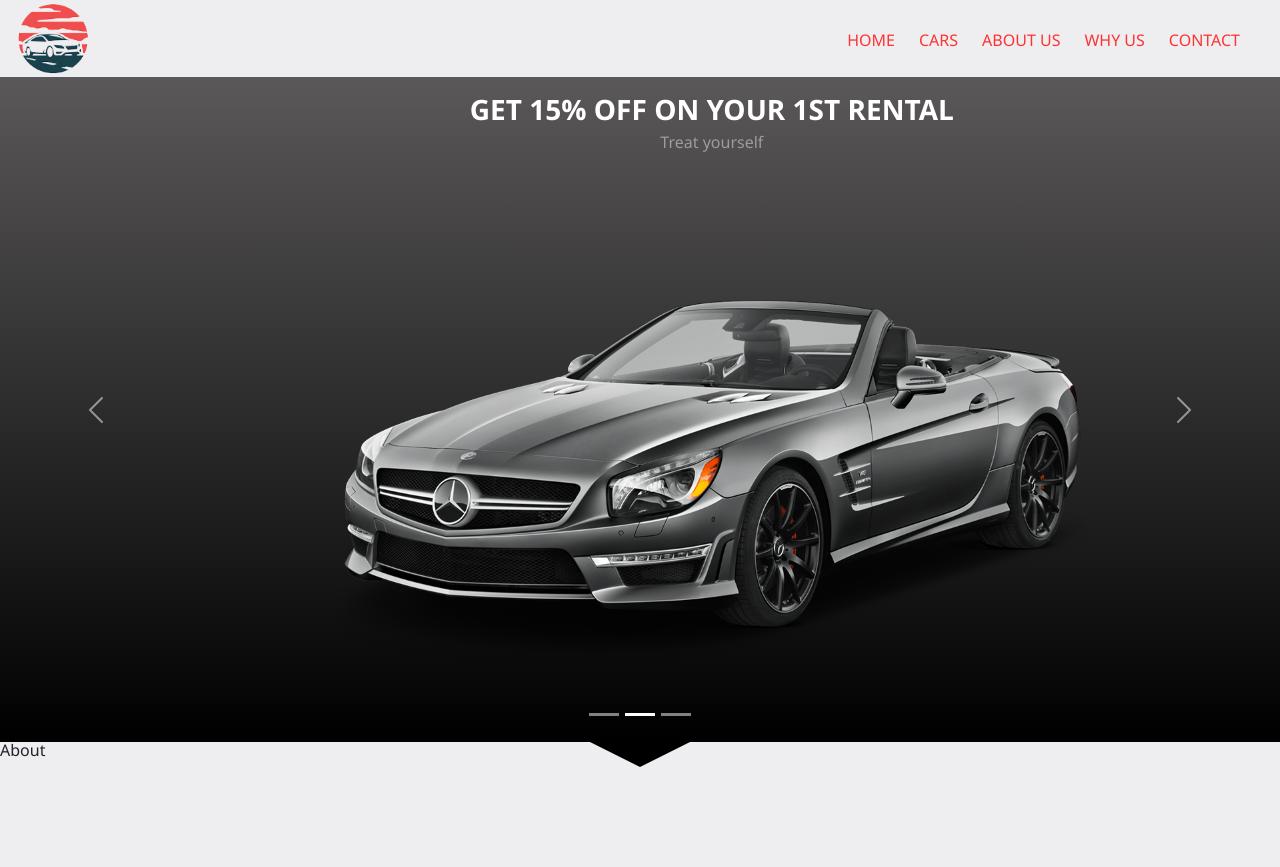
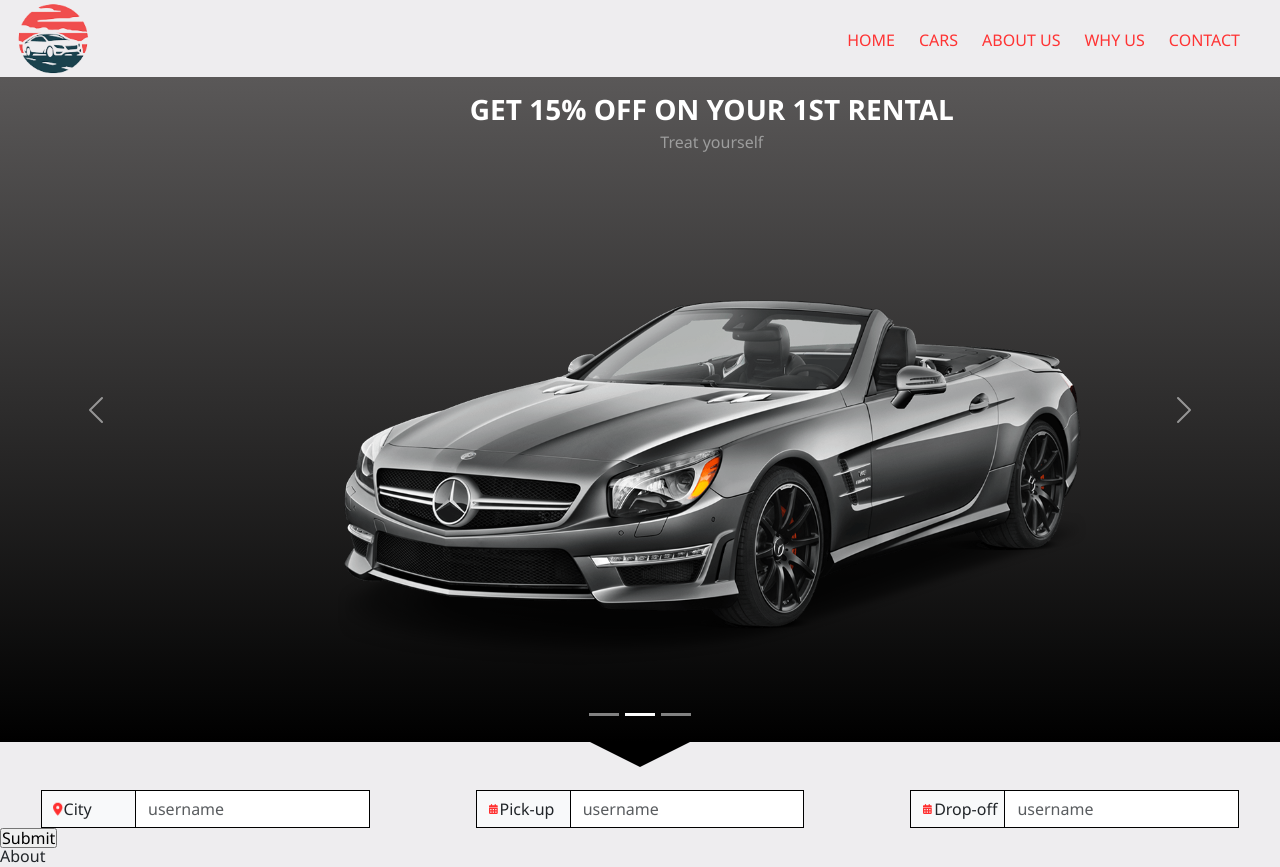
Before and after one commit to khawaja-Faizan/car-connect, a React (Create React App) app: page / in a window 1280 px wide. Before the commit the page ends 800 px from the top, so only its background shows below. Built offline with nearby package versions, Linux system fonts and the light colour scheme.

Commit message:
Working on reservation forms

```diff
--- a/public/index.html
+++ b/public/index.html
@@ -14,6 +14,16 @@
       href="https://cdn.jsdelivr.net/npm/bootstrap@5.3.0/dist/css/bootstrap.min.css"
       integrity="sha384-9ndCyUaIbzAi2FUVXJi0CjmCapSmO7SnpJef0486qhLnuZ2cdeRhO02iuK6FUUVM"
       crossorigin="anonymous"
+    />
+    <!-- react-strap CDN -->
+    <link
+      rel="stylesheet"
+      href="https://cdn.jsdelivr.net/npm/bootstrap@5.1.0/dist/css/bootstrap.min.css"
+    />
+    <!-- font-awesome-v4 -->
+    <link
+      rel="stylesheet"
+      href="path/to/font-awesome/css/font-awesome.min.css"
     />
     <link rel="apple-touch-icon" href="%PUBLIC_URL%/logo192.png" />
     <!--
--- a/src/App.js
+++ b/src/App.js
@@ -1,12 +1,15 @@
 import Home from "./views/home/home";
 import Navbar from "./shared/components/navbar";
 import About from "./views/about/about";
+import Reservation from "./views/reservation/reservation";
+import "bootstrap/dist/css/bootstrap.min.css";
 
 function App() {
   return (
     <div className="App">
       <Navbar />
       <Home />
+      <Reservation />
       <About />
     </div>
   );
--- a/src/assets/sass/_config.scss
+++ b/src/assets/sass/_config.scss
@@ -26,6 +26,31 @@ header {
   height: 3.8rem;
 }
 
+// .form-control {
+//   margin: 0 auto !important;
+//   width: 70% !important;
+//   margin-top: 1em !important;
+//   border: 1px solid black !important;
+//   border-radius: 4px !important;
+// }
+
+.input-group {
+  margin: 0 auto !important;
+  width: 80% !important;
+  margin-top: 1em !important;
+
+  &-text {
+    width: 95px !important;
+
+    border: 1px solid black !important;
+    border-radius: 0px !important;
+  }
+  .form-control {
+    border: 1px solid black !important;
+    border-radius: 0px !important;
+  }
+}
+
 @mixin transition-ease {
   transition: all 0.5s ease-in-out;
 }
--- a/src/assets/sass/app.scss
+++ b/src/assets/sass/app.scss
@@ -2,3 +2,4 @@
 @import "./components/navbar.scss";
 @import "./responsive.scss";
 @import "./views/home";
+@import "./views/reservation";
--- /dev/null
+++ b/src/assets/sass/views/_reservation.scss
@@ -0,0 +1,13 @@
+.reservation {
+  margin-top: 2em;
+}
+
+// .form-container {
+//   background-color: aquamarine;
+// }
+
+.location-icon,
+.calendar-icon {
+  color: #ff2f2f;
+  margin: 5px 2px 5px 0px;
+}
--- /dev/null
+++ b/src/views/reservation/reservation.jsx
@@ -0,0 +1,79 @@
+import {
+  faCalendarDays,
+  faLocationDot,
+} from "@fortawesome/free-solid-svg-icons";
+import { FontAwesomeIcon } from "@fortawesome/react-fontawesome";
+import React from "react";
+import { useForm } from "react-hook-form";
+import { Col, Input, InputGroup, InputGroupText, Row } from "reactstrap";
+
+const Reservation = () => {
+  const {
+    register,
+    handleSubmit,
+    watch,
+    formState: { errors },
+  } = useForm();
+
+  const onSubmit = (data) => {
+    console.log(data);
+  };
+  return (
+    <section className="reservation">
+      <div className="form-container">
+        <form onSubmit={handleSubmit(onSubmit)}>
+          <Row>
+            <Col md={4} sm={12}>
+              <InputGroup>
+                <InputGroupText>
+                  <FontAwesomeIcon
+                    icon={faLocationDot}
+                    beat
+                    size="2xs"
+                    className="location-icon"
+                  />
+                  <span>City</span>
+                </InputGroupText>
+                <Input placeholder="username" />
+              </InputGroup>
+            </Col>
+            <Col md={4} sm={12}>
+              <InputGroup>
+                <InputGroupText>
+                  <FontAwesomeIcon
+                    icon={faCalendarDays}
+                    size="2xs"
+                    className="calendar-icon"
+                  />
+                  <span>Pick-up</span>
+                </InputGroupText>
+                <Input placeholder="username" />
+              </InputGroup>
+            </Col>
+            <Col md={4} sm={12}>
+              <InputGroup>
+                <InputGroupText>
+                  <FontAwesomeIcon
+                    icon={faCalendarDays}
+                    size="2xs"
+                    className="calendar-icon"
+                  />
+                  <span>Drop-off</span>
+                </InputGroupText>
+                <Input placeholder="username" />
+              </InputGroup>
+            </Col>
+            <Col md={4} sm={12}>
+              <input type="submit" />
+            </Col>
+          </Row>
+
+          {/* errors will return when field validation fails  */}
+          {errors.exampleRequired && <span>This field is required</span>}
+        </form>
+      </div>
+    </section>
+  );
+};
+
+export default Reservation;
```
Also changed, not shown: package.json (+9 -2 lines), 1 other file (tests, documents, lock files or other folders).
